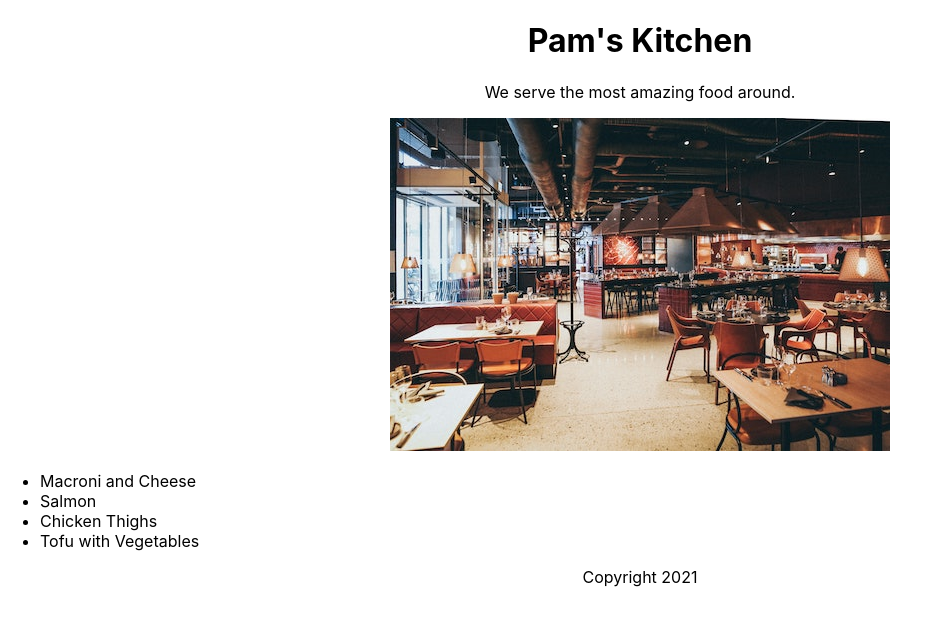
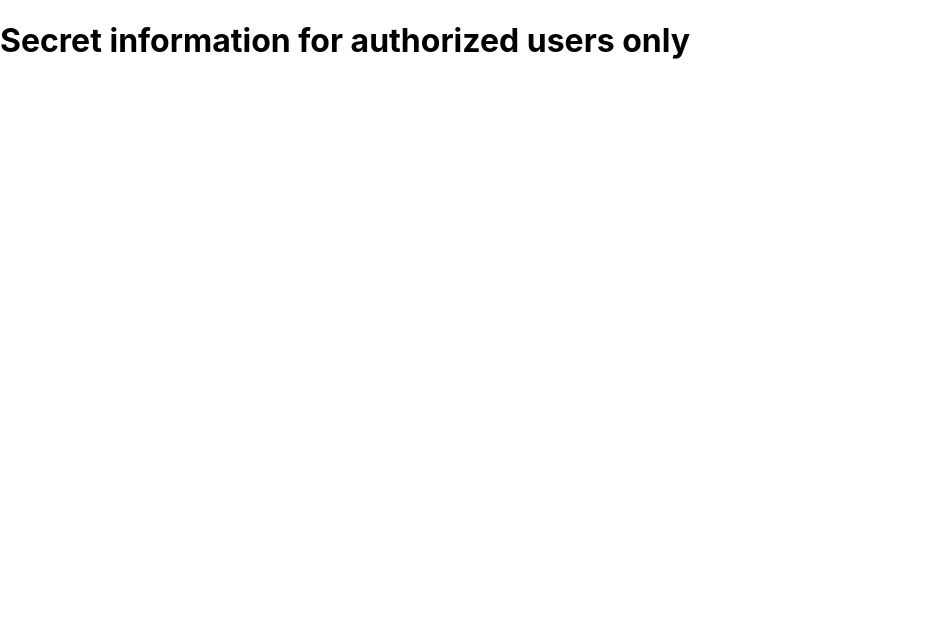
Before and after one commit to PamBWillenz/React-Essentials-Pam, a React (Create React App) app: page / in a window 1280 px wide. Shown: the top 626 px of the page, without its empty margins (0-952 px from the left). Built offline with nearby package versions, Linux system fonts and the light colour scheme.

Commit message:
conditional rendering

```diff
--- a/src/App.js
+++ b/src/App.js
@@ -1,52 +1,15 @@
 import "./App.css";
-import restaurant from "./restaurant.jpeg";
 
-function Header(props) {
-  return (
-    <header>
-      <h1>{props.name}'s Kitchen</h1>
-    </header>
-  );
-}
-function Main(props) {
-  return (
-    <section>
-      <p>We serve the most {props.adjective} food around.</p>
-      <img src={restaurant} alt="main restaurant area" />
-      <ul style={{ textAlign: "left" }}>
-        {props.dishes.map((dish) => (
-          <li key={dish.id}>{dish.title}</li>
-        ))}
-      </ul>
-    </section>
-  );
+function SecretComponent() {
+  return <h1>Secret information for authorized users only</h1>;
 }
 
-function Footer(props) {
-  return (
-    <footer>
-      <p>Copyright {props.year}</p>
-    </footer>
-  );
+function RegularComponent() {
+  return <h1>Everyone can see this component.</h1>;
 }
 
-const dishes = [
-  "Macroni and Cheese",
-  "Salmon",
-  "Chicken Thighs",
-  "Tofu with Vegetables",
-];
-
-const dishObjects = dishes.map((dish, i) => ({ id: i, title: dish }));
-
-function App() {
-  return (
-    <div className="App">
-      <Header name="Pam" />
-      <Main adjective="amazing" dishes={dishObjects} />
-      <Footer year={new Date().getFullYear()} />
-    </div>
-  );
+function App({ authorized }) {
+  return <>{authorized ? <SecretComponent /> : <RegularComponent />}</>;
 }
 
 export default App;
--- a/src/index.js
+++ b/src/index.js
@@ -3,4 +3,4 @@ import ReactDOM from "react-dom";
 import "./index.css";
 import App from "./App";
 
-ReactDOM.render(<App />, document.getElementById("root"));
+ReactDOM.render(<App authorized={true} />, document.getElementById("root"));
```
